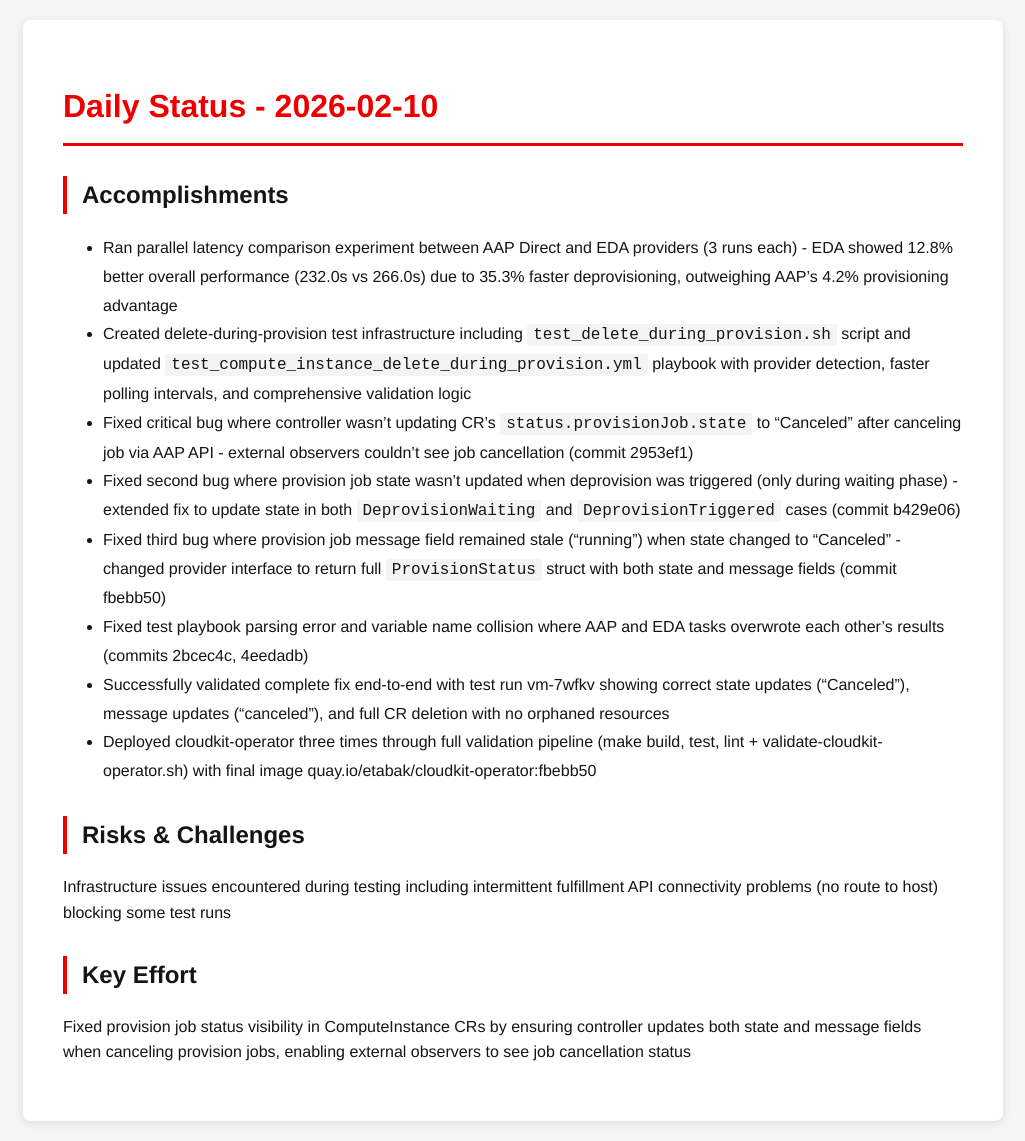
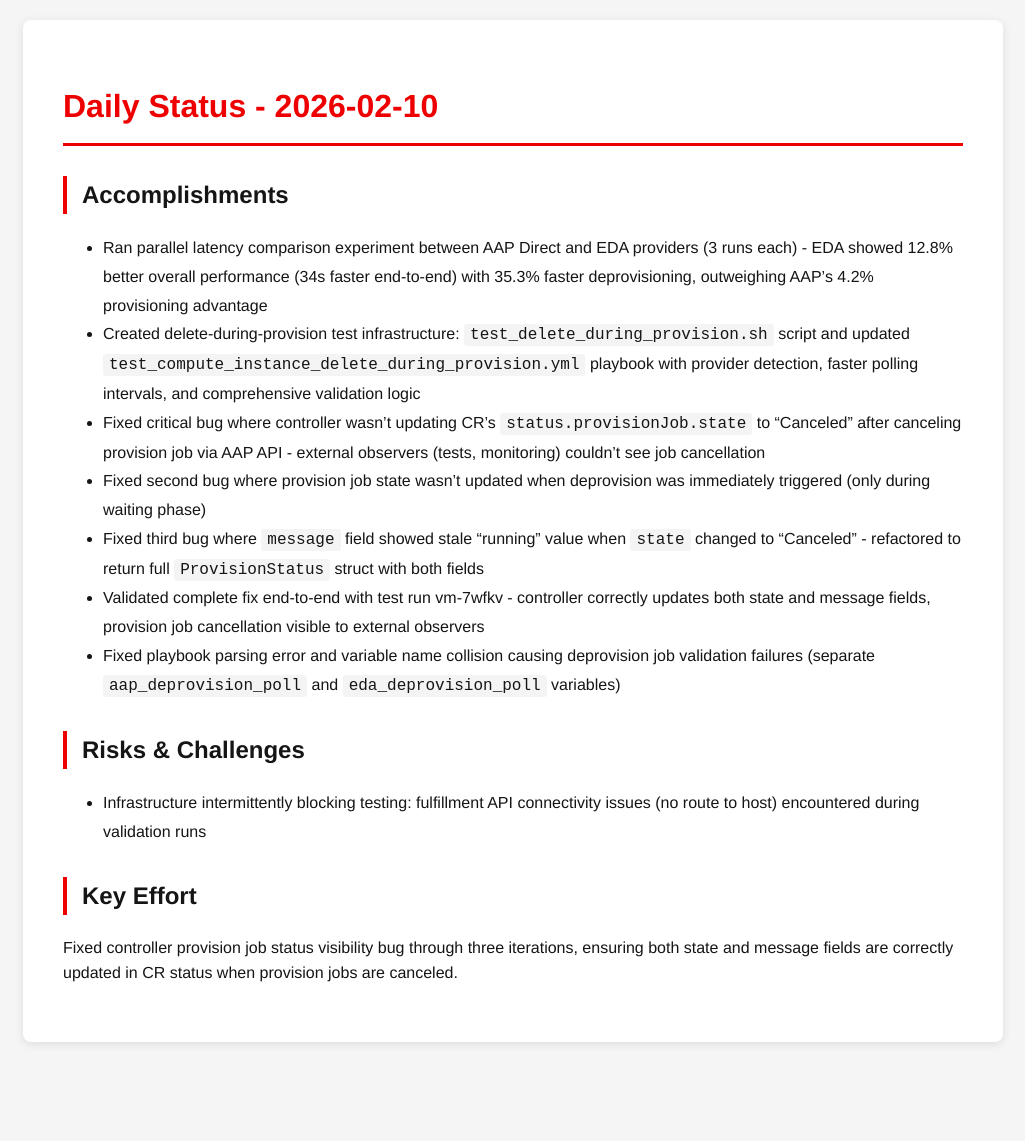
Before and after one commit to tzvatot/daily-status, a Jekyll site: the page built from 2026-02-10.md, in a window 1280 px wide. Shown: the whole page, without its empty margins (127-1152 px from the left). Built offline with Jekyll 4.4.1, drawn with Linux system fonts in a browser that asks for light colours; after the commit the page ends 1062 px from its top, so only the background shows below that.

Commit message:
Daily status update - 2026-02-10

```diff
--- a/2026-02-10.md
+++ b/2026-02-10.md
@@ -7,17 +7,16 @@
 # Daily Status - 2026-02-10
 
 ## Accomplishments
-- Ran parallel latency comparison experiment between AAP Direct and EDA providers (3 runs each) - EDA showed 12.8% better overall performance (232.0s vs 266.0s) due to 35.3% faster deprovisioning, outweighing AAP's 4.2% provisioning advantage
-- Created delete-during-provision test infrastructure including `test_delete_during_provision.sh` script and updated `test_compute_instance_delete_during_provision.yml` playbook with provider detection, faster polling intervals, and comprehensive validation logic
-- Fixed critical bug where controller wasn't updating CR's `status.provisionJob.state` to "Canceled" after canceling job via AAP API - external observers couldn't see job cancellation (commit 2953ef1)
-- Fixed second bug where provision job state wasn't updated when deprovision was triggered (only during waiting phase) - extended fix to update state in both `DeprovisionWaiting` and `DeprovisionTriggered` cases (commit b429e06)
-- Fixed third bug where provision job message field remained stale ("running") when state changed to "Canceled" - changed provider interface to return full `ProvisionStatus` struct with both state and message fields (commit fbebb50)
-- Fixed test playbook parsing error and variable name collision where AAP and EDA tasks overwrote each other's results (commits 2bcec4c, 4eedadb)
-- Successfully validated complete fix end-to-end with test run vm-7wfkv showing correct state updates ("Canceled"), message updates ("canceled"), and full CR deletion with no orphaned resources
-- Deployed cloudkit-operator three times through full validation pipeline (make build, test, lint + validate-cloudkit-operator.sh) with final image quay.io/etabak/cloudkit-operator:fbebb50
+- Ran parallel latency comparison experiment between AAP Direct and EDA providers (3 runs each) - EDA showed 12.8% better overall performance (34s faster end-to-end) with 35.3% faster deprovisioning, outweighing AAP's 4.2% provisioning advantage
+- Created delete-during-provision test infrastructure: `test_delete_during_provision.sh` script and updated `test_compute_instance_delete_during_provision.yml` playbook with provider detection, faster polling intervals, and comprehensive validation logic
+- Fixed critical bug where controller wasn't updating CR's `status.provisionJob.state` to "Canceled" after canceling provision job via AAP API - external observers (tests, monitoring) couldn't see job cancellation
+- Fixed second bug where provision job state wasn't updated when deprovision was immediately triggered (only during waiting phase)
+- Fixed third bug where `message` field showed stale "running" value when `state` changed to "Canceled" - refactored to return full `ProvisionStatus` struct with both fields
+- Validated complete fix end-to-end with test run vm-7wfkv - controller correctly updates both state and message fields, provision job cancellation visible to external observers
+- Fixed playbook parsing error and variable name collision causing deprovision job validation failures (separate `aap_deprovision_poll` and `eda_deprovision_poll` variables)
 
 ## Risks & Challenges
-Infrastructure issues encountered during testing including intermittent fulfillment API connectivity problems (no route to host) blocking some test runs
+- Infrastructure intermittently blocking testing: fulfillment API connectivity issues (no route to host) encountered during validation runs
 
 ## Key Effort
-Fixed provision job status visibility in ComputeInstance CRs by ensuring controller updates both state and message fields when canceling provision jobs, enabling external observers to see job cancellation status
+Fixed controller provision job status visibility bug through three iterations, ensuring both state and message fields are correctly updated in CR status when provision jobs are canceled.
```
